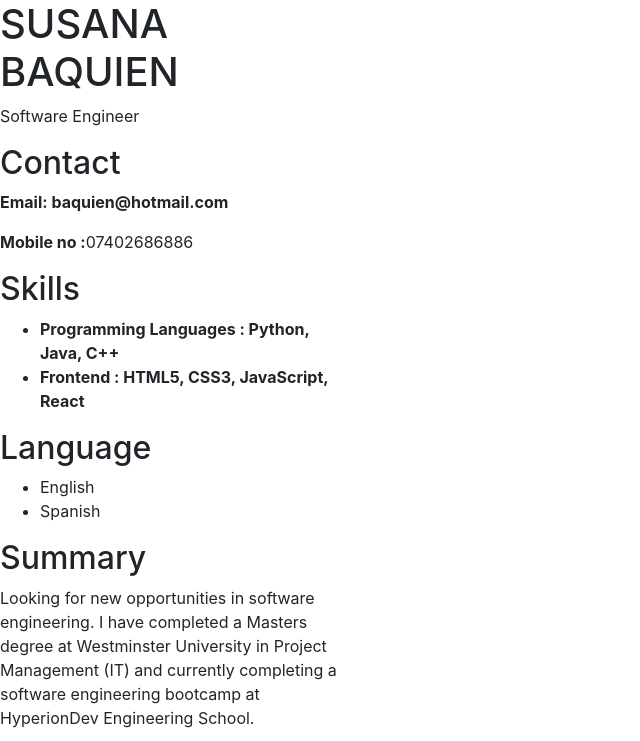
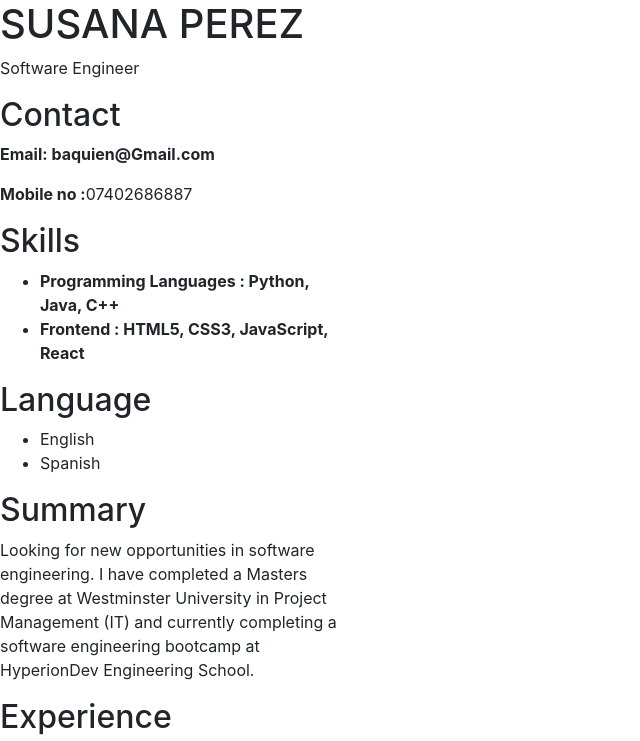
Before and after one commit to baqui001/My-CV, a plain HTML site: page index.html in a window 1280 px wide. Shown: the top 741 px of the page, without its empty margins (0-640 px from the left). Drawn offline with nearby package versions, Linux system fonts and the light colour scheme.

Commit message:
Update index.html

```diff
--- a/index.html
+++ b/index.html
@@ -77,7 +77,7 @@ content="width=device-width, initial-scale=1.0">
 <div class="left">
 
     <div class="name">
-        <h1>SUSANA BAQUIEN</h1>
+        <h1>SUSANA PEREZ</h1>
         </div>
         <div class="title">
         <p>Software Engineer</p>
@@ -90,13 +90,13 @@ content="width=device-width, initial-scale=1.0">
 <h2>Contact</h2>
 
 
-<p><b>Email: baquien@hotmail.com</b></p>
+<p><b>Email: baquien@Gmail.com</b></p>
 
 
 
 
 
-<p><b>Mobile no :</b>07402686886</p>
+<p><b>Mobile no :</b>07402686887</p>
 
 
 </div>
```
